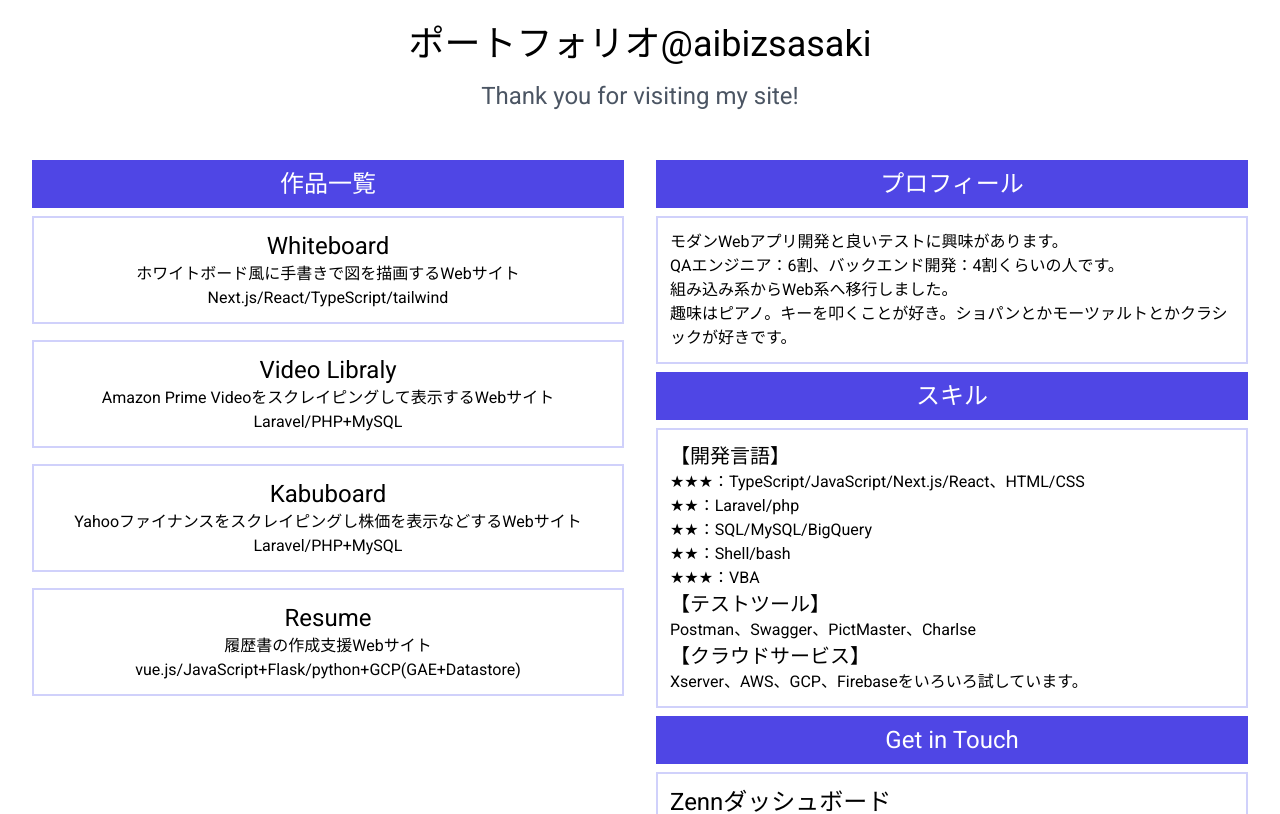
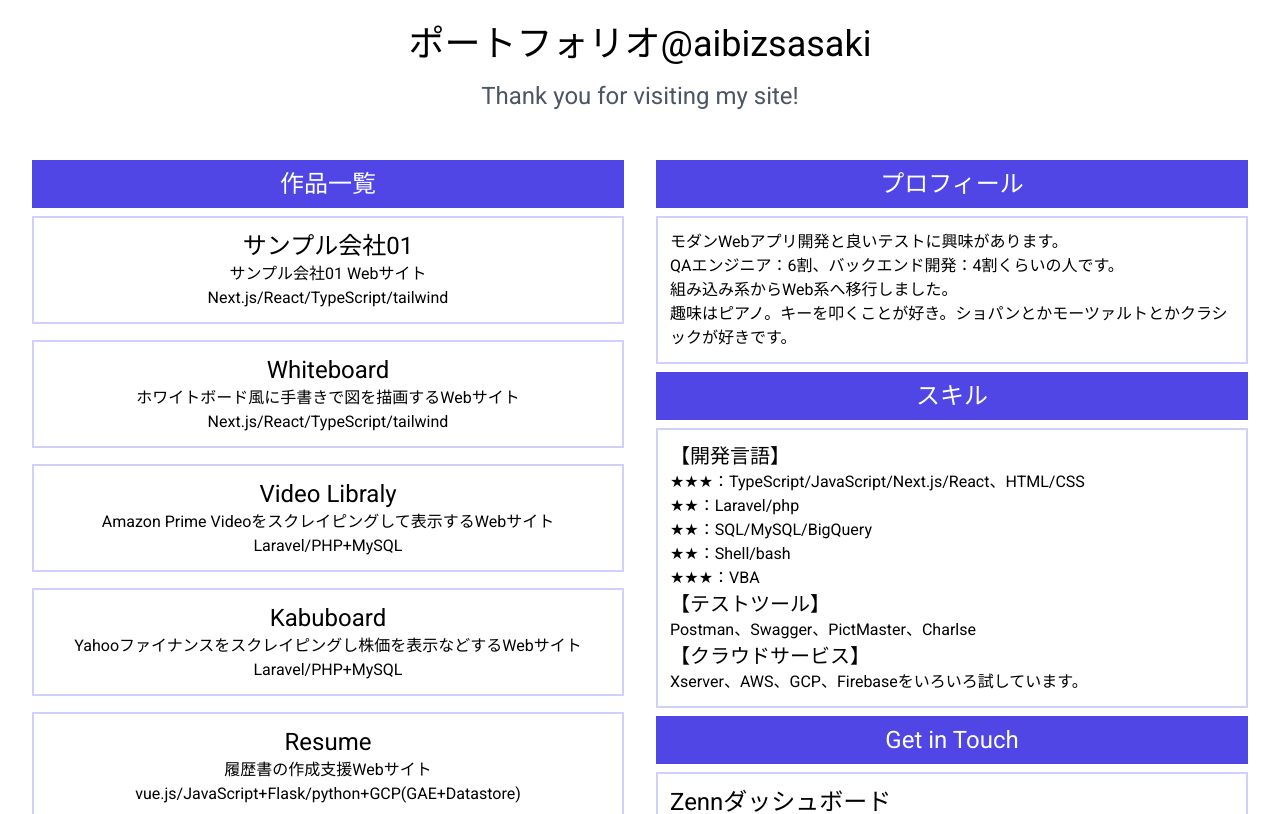
Before and after one commit to ai-biz20-sasaki/my-works-v2, a Next.js app: page / in a window 1280 px wide. Shown: the top 814 px of the page. Built offline with nearby package versions, Linux system fonts and the light colour scheme.

Commit message:
作品一覧にサンプル会社01を追加

```diff
--- a/src/components/left-sideber.tsx
+++ b/src/components/left-sideber.tsx
@@ -3,6 +3,18 @@ export default function LeftSidebar() {
     <div className="flex flex-col">
       <h1 className="text-2xl text-center bg-indigo-600 text-white p-2">
         作品一覧
+      </h1>
+
+      <h1 className="text-center border-2 border-indigo-500/30 p-3 my-2">
+        <a
+          className="text-2xl hover:text-indigo-300"
+          href="https://njs-sample-company01.0gravity0.com/"
+          target="_blank" rel="noopener noreferrer"
+        >
+          サンプル会社01
+        </a>
+        <p>サンプル会社01 Webサイト</p>
+        <p>Next.js/React/TypeScript/tailwind</p>
       </h1>
 
       <h1 className="text-center border-2 border-indigo-500/30 p-3 my-2">
```
